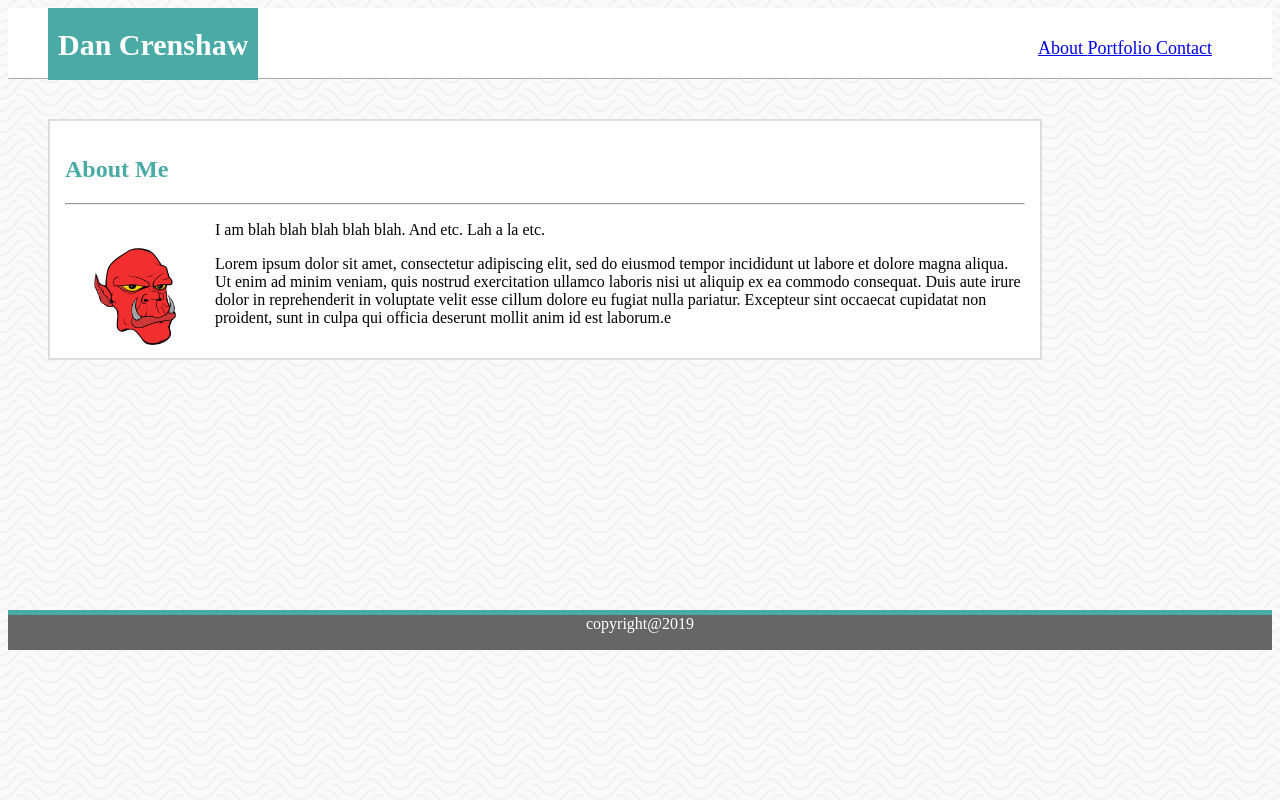
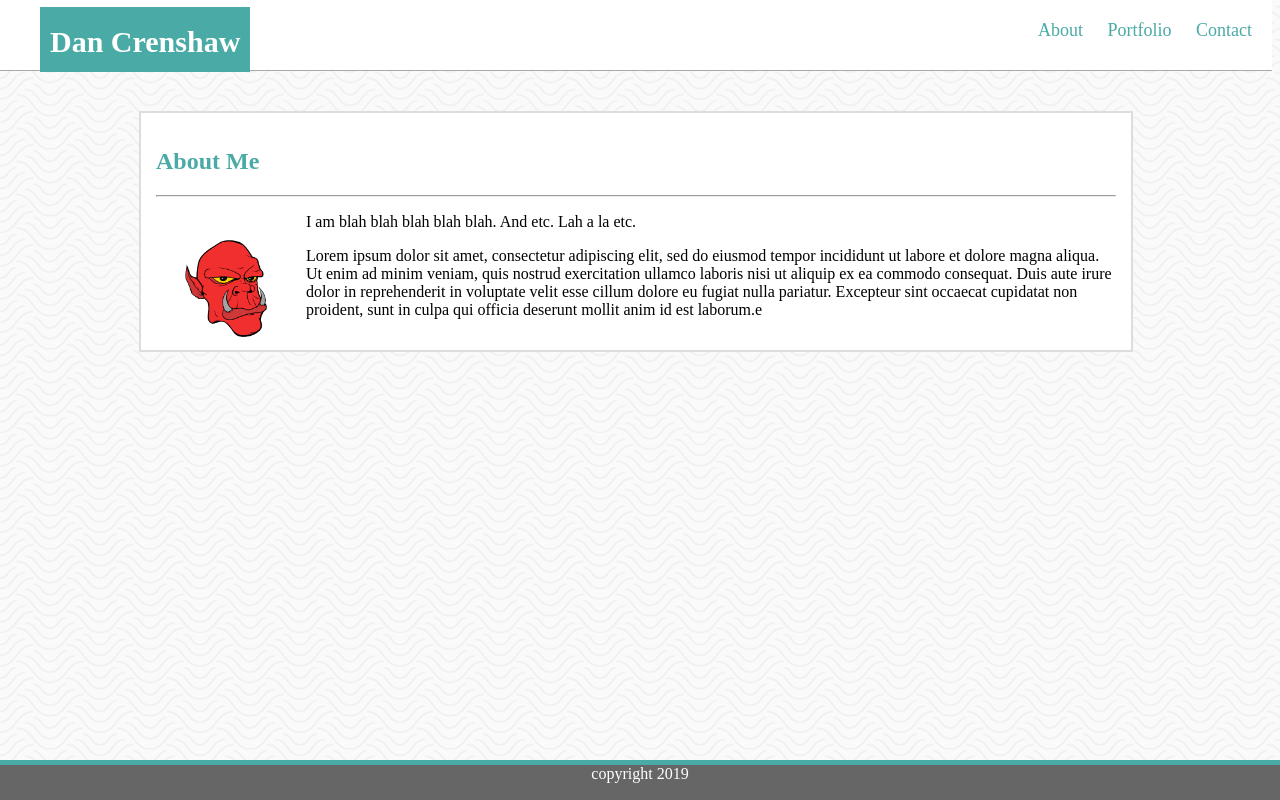
Before and after one commit to RecoveringChef/Basic-Portfolio, a plain HTML site: page index.html in a window 1280 px wide. Drawn offline with Linux system fonts and the light colour scheme.

Commit message:
finally got footer and navbar set properly

```diff
--- a/assets/css/style.css
+++ b/assets/css/style.css
@@ -1,4 +1,6 @@
 body {background-image:url('../images/papyrus/papyrus.png');
+    margin-top: 0;
+    margin-left: 0;
 }
 
 .header-contain {margin-top: 0;
@@ -6,6 +8,7 @@ body {background-image:url('../images/papyrus/papyrus.png');
     width: 100%;
     background-color: white;
     height: 70px;
+
 }
 
 
@@ -13,11 +16,11 @@ h1 {float: left;
     background-color: #4aaaa5;
     font-size: 30px;
     color: white;
-    margin-top: 0;
+    margin-top: 7px;
     margin-left: 40px;
     margin-bottom: 0;
-    height: 52px;
-    padding-top: 20px;
+    height: 29px;
+    padding: 18px;
     overflow-anchor: auto;
     padding-left: 10px;
     padding-right: 10px;
@@ -25,15 +28,18 @@ h1 {float: left;
 }
 
 nav {float: right;
-    margin-right: 40px;
-    gap:medium;
+       padding: 20px 0 0 0;
+
+    }
+
+a{
     text-decoration: none;
-    text-decoration-line: none;
     font-size: 18px;
-    margin-top: 10px;
-    padding: 20px;
+    color: #4aaaa5;
+    padding: 0 20px 0 0;
+}
 
-}
+
 
 h2 {color: #4aaaa5;
 }
@@ -43,13 +49,15 @@ footer {clear: both;
     color: white;
     text-align: center;
     border-top: #4aaaa5 solid 5px;
-    margin-top: 250px;
+    width: 100%;
     height: 35px;
+    position: fixed;
+    bottom: 0;
 
 }
 
 .guts {
-    margin:40px;
+    margin:40px auto;
     background-color: #ffffff;
     border: #dddddd 2px solid;
     padding: 15px;
--- a/index.html
+++ b/index.html
@@ -47,6 +47,6 @@
 
 </body>
 <footer>
-   copyright@2019
+   copyright 2019
 </footer>
 </html>
```
Also changed, not shown: contact.html (+1 -1 lines), portfolio.html (+1 -1 lines).
